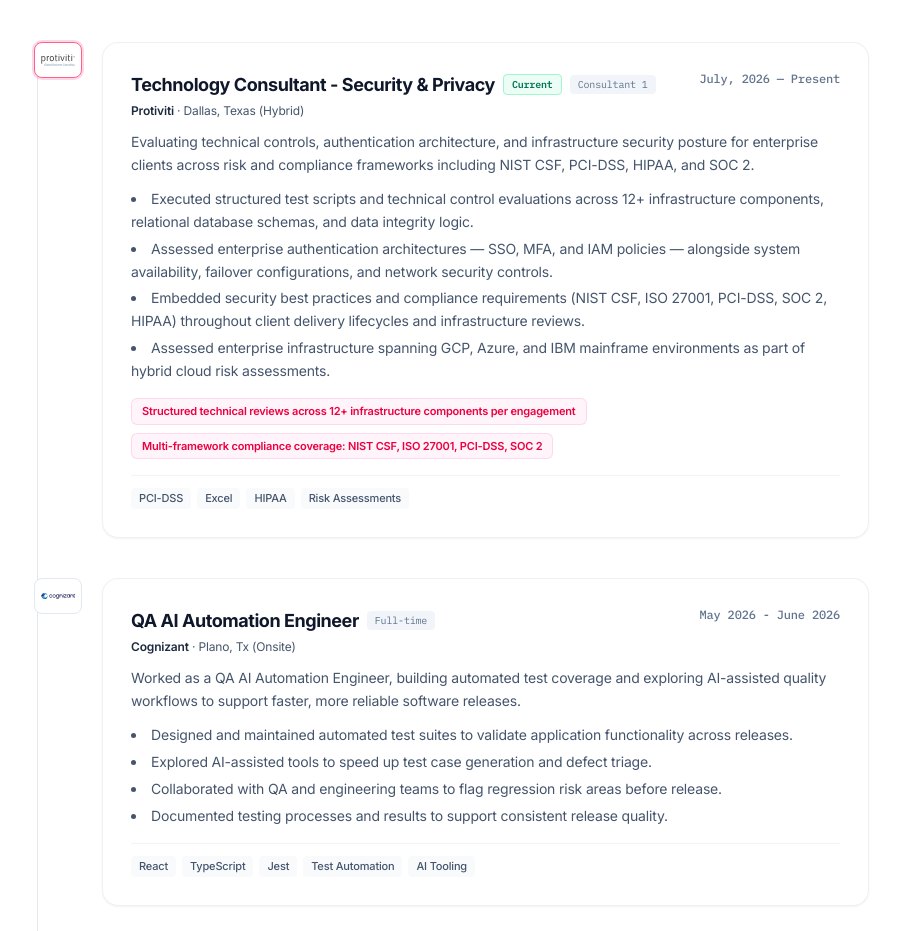
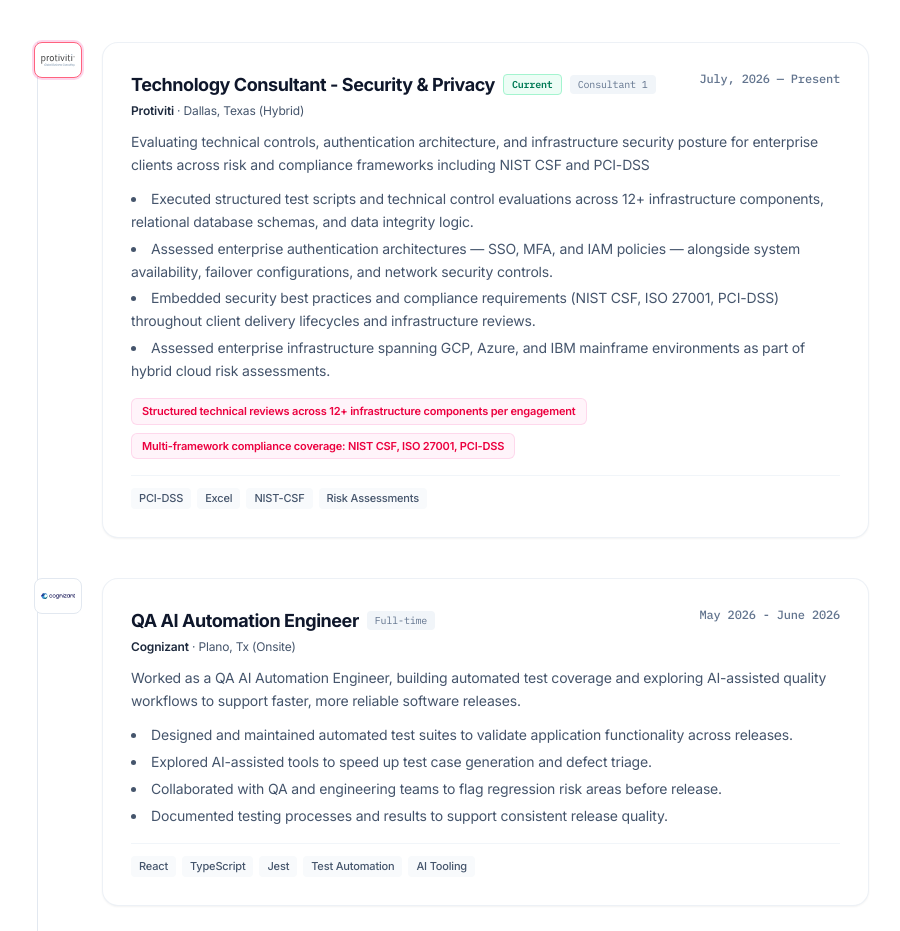
Before and after one commit to Niyah2004/digital-portfolio, a React (Vite) app: page / in a window 1280 px wide. Shown: the part 4980-5911 px from the top of the page, without its empty margins (195-1095 px from the left). Built offline with nearby package versions, Linux system fonts and the light colour scheme.

Commit message:
small updates to refelct current role

```diff
--- a/src/components/ResumeModal.tsx
+++ b/src/components/ResumeModal.tsx
@@ -137,7 +137,7 @@
               </h2>
               <div className="space-y-1.5 text-xs text-slate-700 dark:text-slate-300 print:text-slate-700">
                 <p>
-                  <span className="font-bold text-slate-900 dark:text-slate-100 print:text-black">Risk & Compliance:</span> PCI-DSS, SOC 2, Security Best Practices, Control Evaluation, Authentication Architecture (SSO, MFA, IAM)
+                  <span className="font-bold text-slate-900 dark:text-slate-100 print:text-black">Risk & Compliance:</span> PCI-DSS, NIST-CSF, Security Best Practices, Control Evaluation, Authentication Architecture (SSO, MFA, IAM)
                 </p>
                 <p>
                   <span className="font-bold text-slate-900 dark:text-slate-100 print:text-black">Programming & Development:</span> Python, JavaScript, TypeScript, Java, C++, HTML, CSS, React Native, Node.js, REST API, SQL, Git, MATLAB
--- a/src/data/portfolioData.ts
+++ b/src/data/portfolioData.ts
@@ -328,18 +328,18 @@
     period: "July, 2026 — Present",
     isCurrent: true,
     type: "Consultant 1",
-    description: "Evaluating technical controls, authentication architecture, and infrastructure security posture for enterprise clients across risk and compliance frameworks including NIST CSF, PCI-DSS, HIPAA, and SOC 2.",
+    description: "Evaluating technical controls, authentication architecture, and infrastructure security posture for enterprise clients across risk and compliance frameworks including NIST CSF and PCI-DSS",
     responsibilities: [
       "Executed structured test scripts and technical control evaluations across 12+ infrastructure components, relational database schemas, and data integrity logic.",
       "Assessed enterprise authentication architectures — SSO, MFA, and IAM policies — alongside system availability, failover configurations, and network security controls.",
-      "Embedded security best practices and compliance requirements (NIST CSF, ISO 27001, PCI-DSS, SOC 2, HIPAA) throughout client delivery lifecycles and infrastructure reviews.",
+      "Embedded security best practices and compliance requirements (NIST CSF, ISO 27001, PCI-DSS) throughout client delivery lifecycles and infrastructure reviews.",
       "Assessed enterprise infrastructure spanning GCP, Azure, and IBM mainframe environments as part of hybrid cloud risk assessments."
     ],
     impactMetrics: [
       "Structured technical reviews across 12+ infrastructure components per engagement",
-      "Multi-framework compliance coverage: NIST CSF, ISO 27001, PCI-DSS, SOC 2"
+      "Multi-framework compliance coverage: NIST CSF, ISO 27001, PCI-DSS"
     ],
-    technologies: ["PCI-DSS", "Excel", "HIPAA", "Risk Assessments"]
+    technologies: ["PCI-DSS", "Excel", "NIST-CSF", "Risk Assessments"]
   },
   {
     id: "work-2",
```
